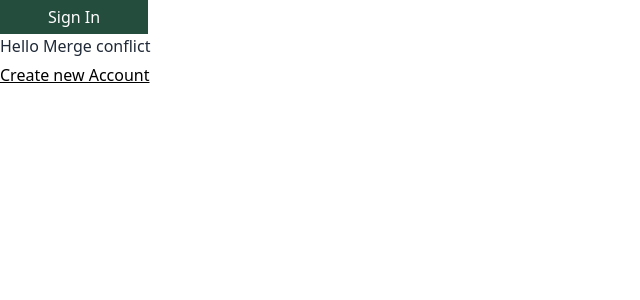
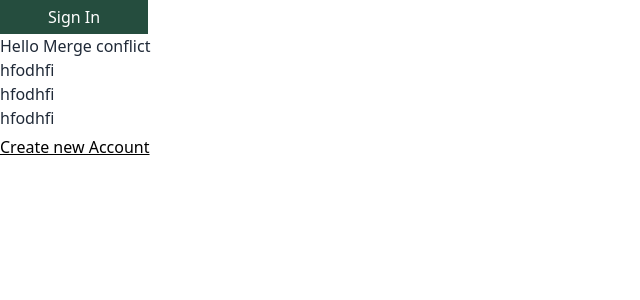
Before and after one commit to Uvacoder/abc-book-store, a React (Create React App) app: page / in a window 1280 px wide. Shown: the top 300 px of the page, without its empty margins (0-640 px from the left). Built offline with nearby package versions, Linux system fonts and the light colour scheme.

Commit message:
New lin added in signup comp

```diff
--- a/src/components/SignUp/SignUp.jsx
+++ b/src/components/SignUp/SignUp.jsx
@@ -11,6 +11,10 @@ const SignUp = () => {
 
     <h1>Hello Merge conflict</h1>
 
+    <h2>hfodhfi</h2>
+    <h2>hfodhfi</h2>
+    <h2>hfodhfi</h2>
+
    <button onClick={()=>(setSignUpModal(true))}  className="py-[5px] underline text-black mx-auto">Create new Account</button>
   {
     signUpModal &&  <ModalSignUp signUpModal={signUpModal} setSignUpModal={setSignUpModal}></ModalSignUp>
```
